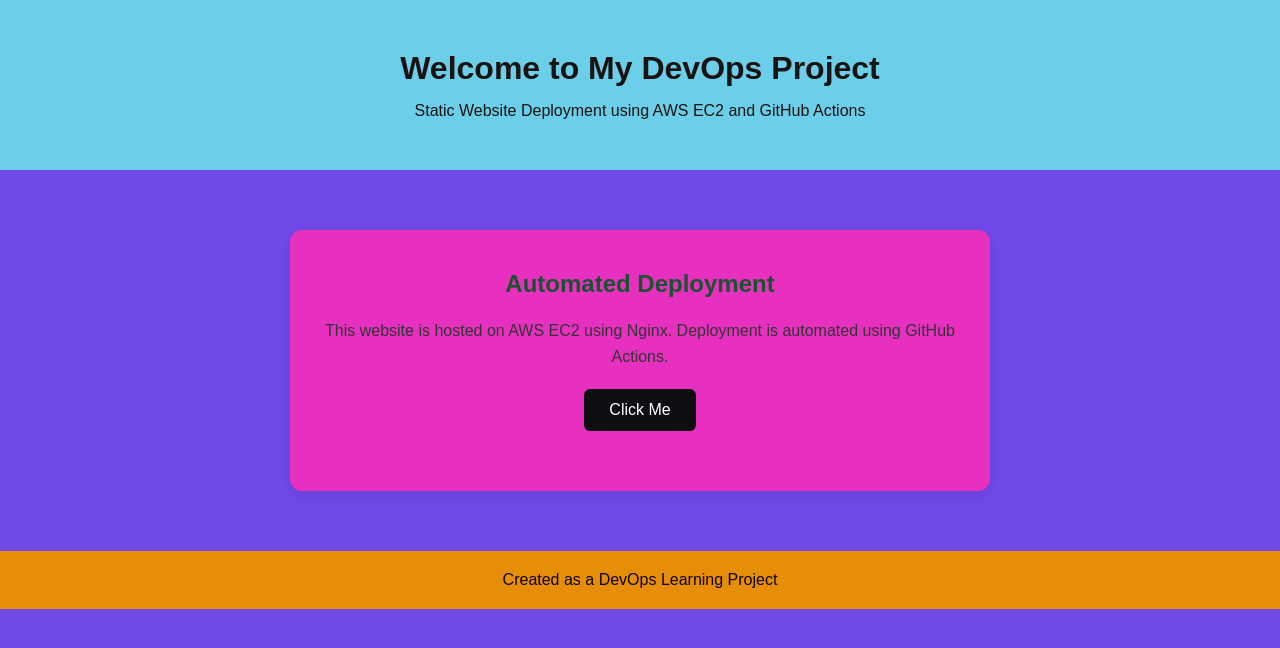
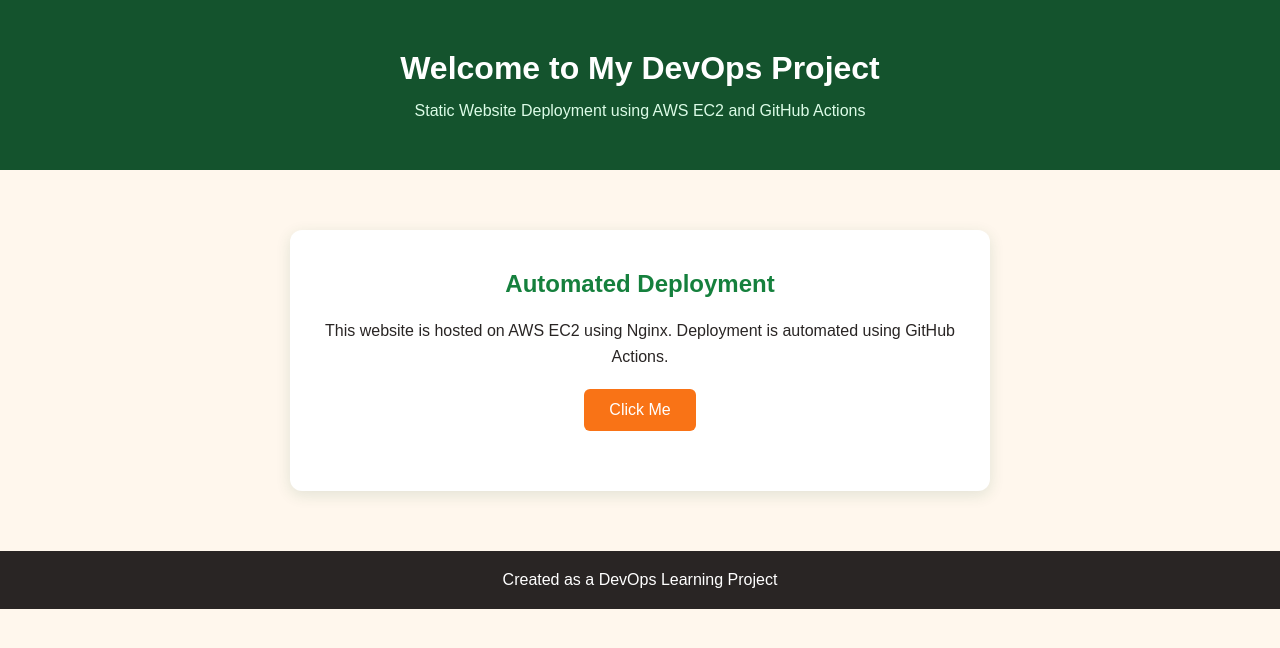
Before and after one commit to rushikeshsalunkhe70/static-site-ec2, a plain HTML site: page site/index.html in a window 1280 px wide. Drawn offline with Linux system fonts and the light colour scheme.

Commit message:
update css

```diff
--- a/site/styles.css
+++ b/site/styles.css
@@ -1,22 +1,19 @@
 
-/* Reset default browser spacing */
 * {
     margin: 0;
     padding: 0;
     box-sizing: border-box;
 }
 
-/* Main body */
 body {
     font-family: Arial, sans-serif;
-    background-color: hsl(255, 78%, 60%);
-    color: #333;
+    background-color: #FFF7ED;
+    color: #292524;
 }
 
-/* Header section */
 header {
-    background-color: hsl(193, 75%, 67%);
-    color: #1b1212;
+    background-color: #14532D;
+    color: #FFFFFF;
     text-align: center;
     padding: 50px 20px;
 }
@@ -28,21 +25,21 @@ header h1 {
 
 header p {
     font-size: 16px;
+    color: #DCFCE7;
 }
 
-/* Main section */
 .hero {
     max-width: 700px;
     margin: 60px auto;
     padding: 40px 25px;
-    background-color: hsl(313, 80%, 55%);
+    background-color: #FFFFFF;
     text-align: center;
     border-radius: 12px;
-    box-shadow: 0 4px 15px rgba(0, 0, 0, 0.1);
+    box-shadow: 0 4px 15px rgba(20, 83, 45, 0.12);
 }
 
 .hero h2 {
-    color: #17542d;
+    color: #15803D;
     margin-bottom: 20px;
 }
 
@@ -51,9 +48,8 @@ header p {
     margin-bottom: 20px;
 }
 
-/* Button */
 button {
-    background-color: hsl(228, 16%, 6%);
+    background-color: #F97316;
     color: white;
     border: none;
     padding: 12px 25px;
@@ -63,18 +59,16 @@ button {
 }
 
 button:hover {
-    background-color: #5f7105;
+    background-color: #C2410C;
 }
 
-/* Footer */
 footer {
-    background-color: hsl(36, 93%, 47%);
-    color: #0e0303;
+    background-color: #292524;
+    color: #FFFFFF;
     text-align: center;
     padding: 20px;
 }
 
-/* Mobile responsive design */
 @media (max-width: 600px) {
     header h1 {
         font-size: 24px;
```
